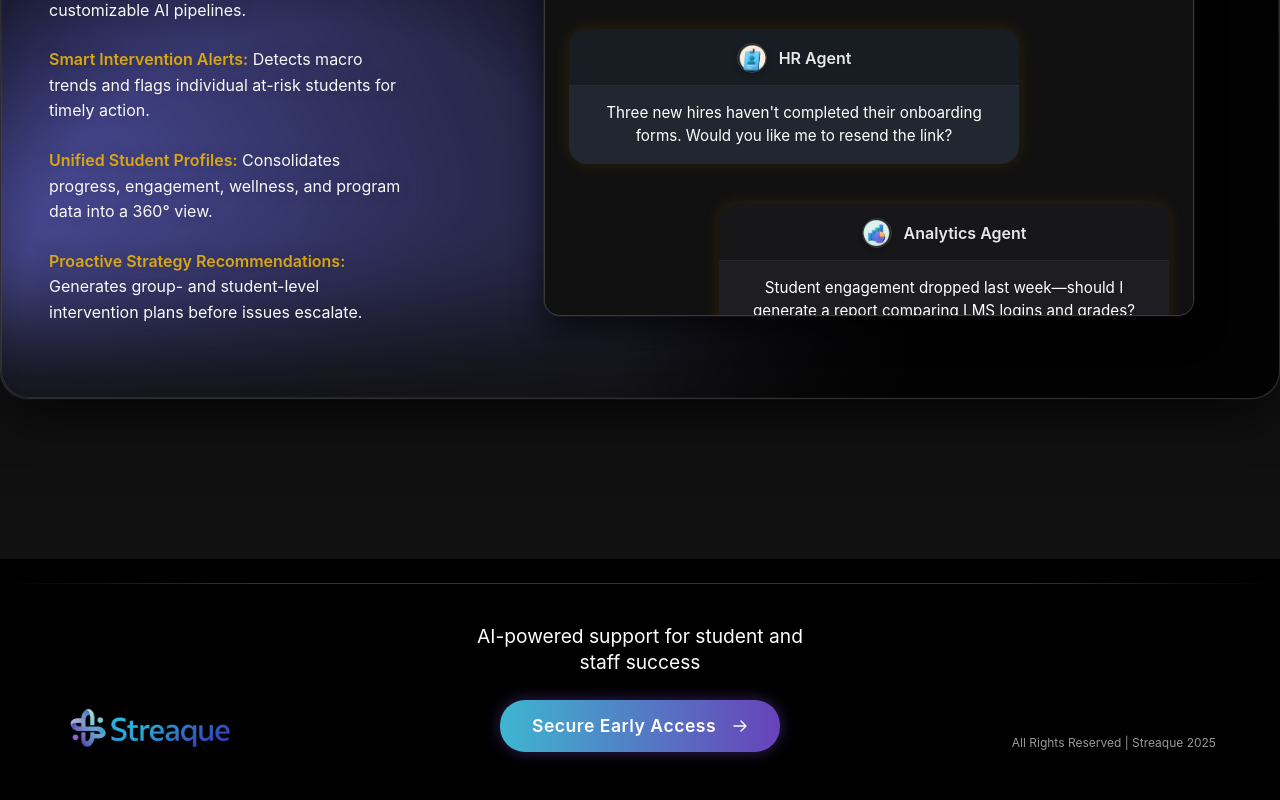
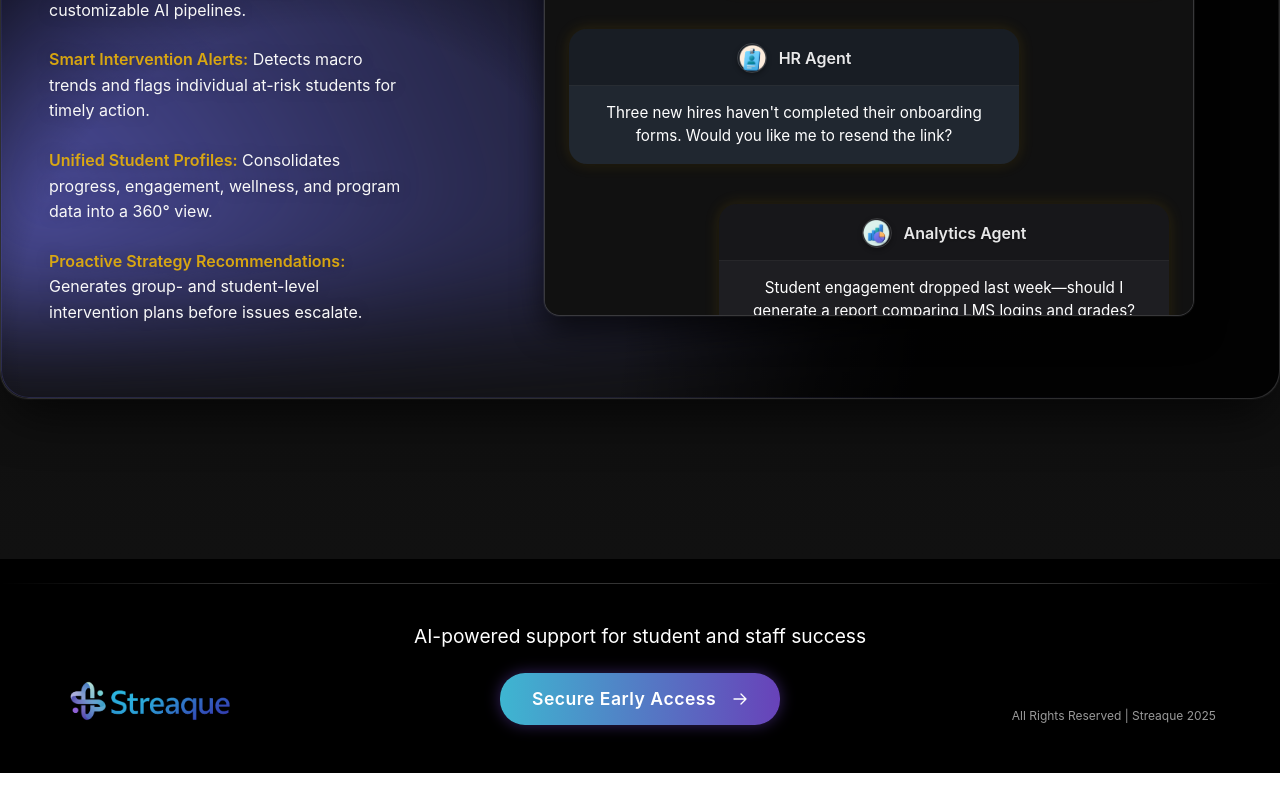
Before and after one commit to cliftonbnoble/streaque, a React (Vite) app: page / in a window 1280 px wide. Shown: the part 2337-3137 px from the top of the page. After the commit the page ends 3110 px from the top, so only its background shows below. Built offline with nearby package versions, Linux system fonts and the light colour scheme; no server answers.

Commit message:
Update hero-sentence to prevent wrapping on large screens

```diff
--- a/src/components/FootWaitlist.css
+++ b/src/components/FootWaitlist.css
@@ -64,7 +64,7 @@
   font-size: 1.2rem;
   color: white;
   text-align: center;
-  white-space: normal;
+  white-space: nowrap;
   line-height: 1.4;
   margin-bottom: 0.5rem;
 }
@@ -155,6 +155,7 @@
   .fwl-center .hero-sentence {
     font-size: 1.1rem;
     margin-bottom: 0;
+    white-space: normal;
   }
 
   /* Improve button clickability on tablets */
@@ -181,6 +182,7 @@
 
   .fwl-center .hero-sentence {
     font-size: 1rem;
+    white-space: normal;
   }
 
   .fwl-logo {
```
